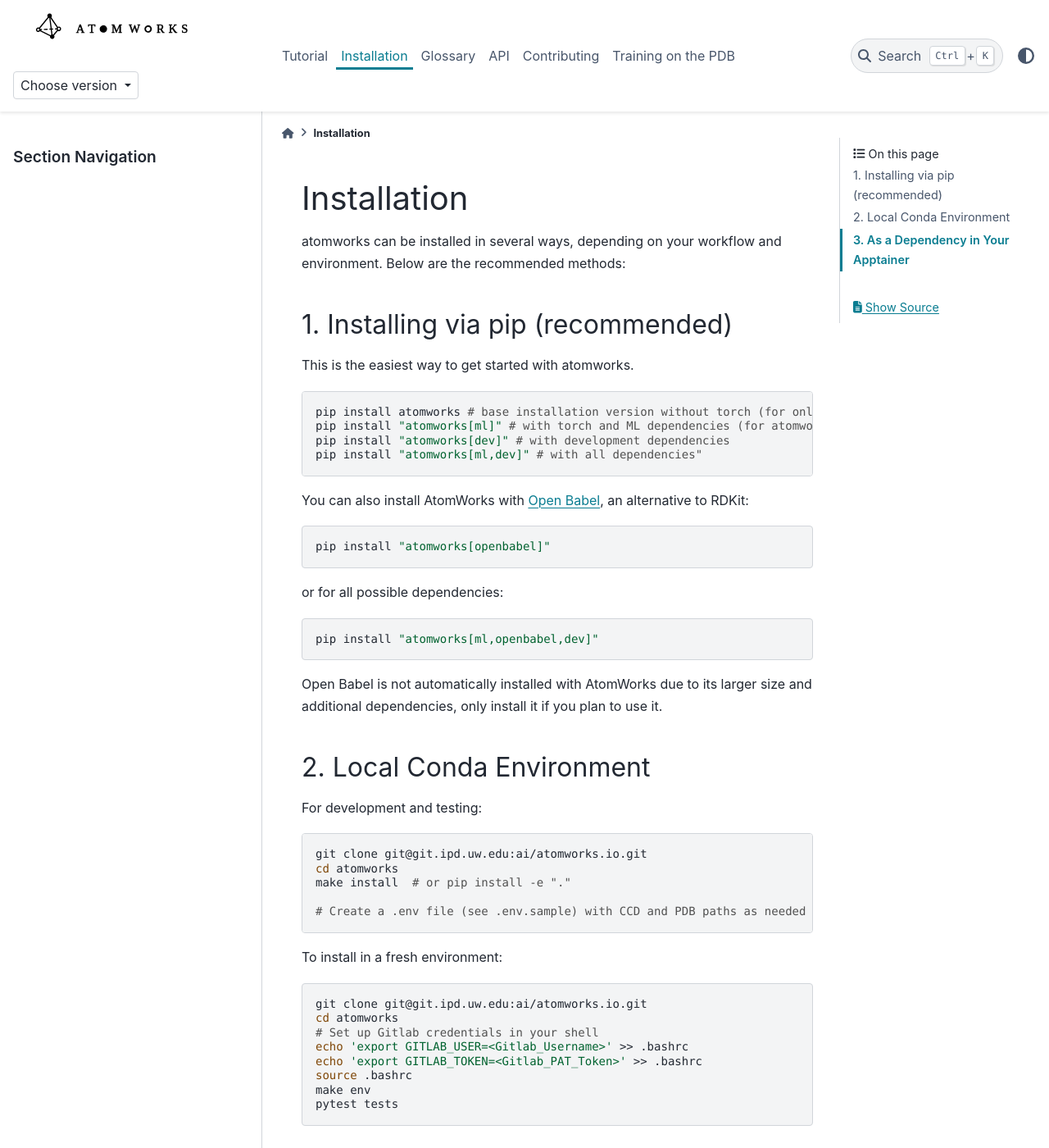
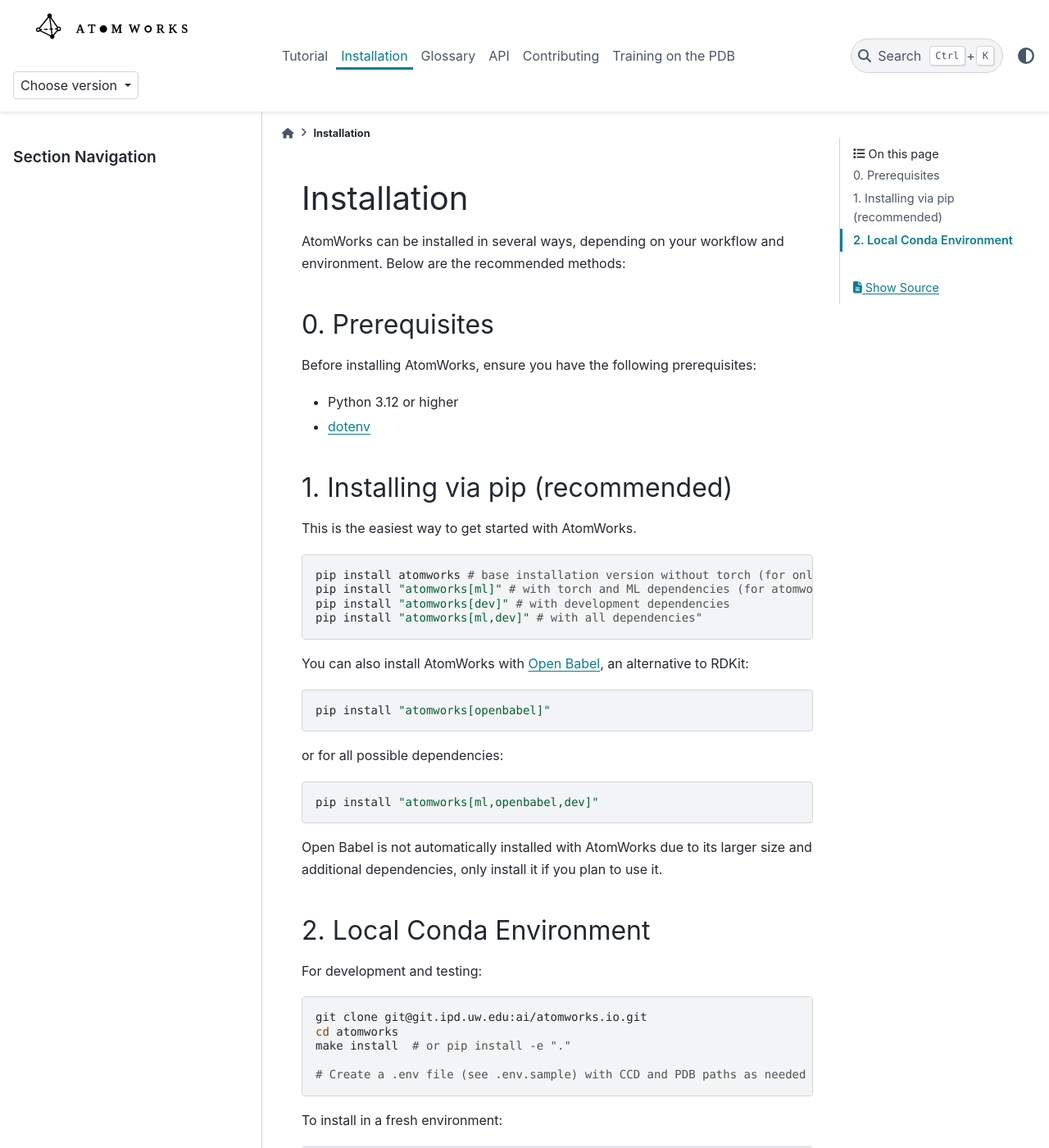
Before and after one commit to richardshuai/atomworks-caliby, a Sphinx documentation site: the page built from docs/installation.rst, in a window 1280 px wide and 1400 px high. Shown: the whole window at 82% size. Built offline with Sphinx 7.4.7 and the PyData theme 0.15.4, drawn with Linux system fonts in a browser that asks for light colours; pages that are not in the unit, such as notebooks, are missing from menus; some of the changed text lies outside the part shown.

Commit message:
Update documentation for installation and config
Added prerequisites section to installation guide, updated references to AtomWorks, and clarified instructions. Updated Sphinx config to exclude preprocessing.rst and changed dark logo path. Minor formatting improvements in contributor guide.

```diff
--- a/docs/conf.py
+++ b/docs/conf.py
@@ -47,7 +47,7 @@ extensions = [
 ]
 
 templates_path = ["_templates"]
-exclude_patterns = ["_build", "Thumbs.db", ".DS_Store", "examples/GALLERY_HEADER.rst"]
+exclude_patterns = ["_build", "Thumbs.db", ".DS_Store", "examples/GALLERY_HEADER.rst", "ml/preprocessing.rst"]
 
 # -- Options for HTML output -------------------------------------------------
 # https://www.sphinx-doc.org/en/master/usage/configuration.html#options-for-html-output
@@ -67,7 +67,7 @@ html_theme_options = {
     "navbar_end": ["theme-switcher", "navbar-icon-links"],
     "logo": {
         "image_light": "_static/atomworks_logo_light.svg",
-        "image_dark": "_static/atomworks_logo_color.svg",
+        "image_dark": "_static/atomworks_logo_dark.svg",
     },
     "navbar_start": ["navbar-logo", "version-switcher"],
     "switcher": {
--- a/docs/contributor_guide.rst
+++ b/docs/contributor_guide.rst
@@ -49,7 +49,7 @@ As you review
 3. Keep review time <1h and <500 LOC for focus.
 
 Contributing to the documentation
---------------------------------
+---------------------------------
 The external AtomWorks documentation is built using `Sphinx <https://www.sphinx-doc.org/en/master/#>`_ and hosted on `GitHub Pages <https://docs.github.com/en/pages>`_.
 Aside from having AtomWorks and its dependencies installed, to build the documentation locally, you will need to install the documentation requirements:
 
--- a/docs/installation.rst
+++ b/docs/installation.rst
@@ -1,11 +1,19 @@
 Installation
 ============
 
-atomworks can be installed in several ways, depending on your workflow and environment. Below are the recommended methods:
+AtomWorks can be installed in several ways, depending on your workflow and environment. Below are the recommended methods:
+
+0. Prerequisites
+-----------------
+
+Before installing AtomWorks, ensure you have the following prerequisites:
+
+* Python 3.12 or higher
+* `dotenv <https://www.npmjs.com/package/dotenv>`_
 
 1. Installing via pip (recommended)
-----------------------
-This is the easiest way to get started with atomworks.
+-----------------------------------
+This is the easiest way to get started with AtomWorks.
 
 .. code-block:: bash
 
@@ -53,10 +61,10 @@ To install in a fresh environment:
    make env
    pytest tests
 
-3. As a Dependency in Your Apptainer
-------------------------------------
-Add `atomworks.io/src` to your apptainer's PYTHONPATH:
-
-.. code-block:: bash
-
-   export PYTHONPATH=$PWD/src:$PYTHONPATH
+#3. As a Dependency in Your Apptainer
+#------------------------------------
+#Add `atomworks.io/src` to your apptainer's PYTHONPATH:
+#
+#.. code-block:: bash
+#
+#   export PYTHONPATH=$PWD/src:$PYTHONPATH
```
Also changed, not shown: other parts of docs/contributor_guide.rst (+0 -2 lines).
